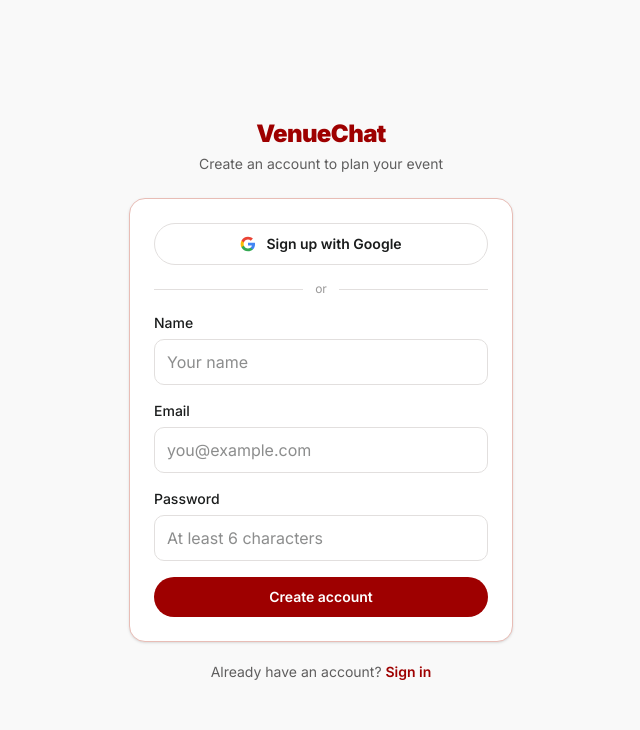
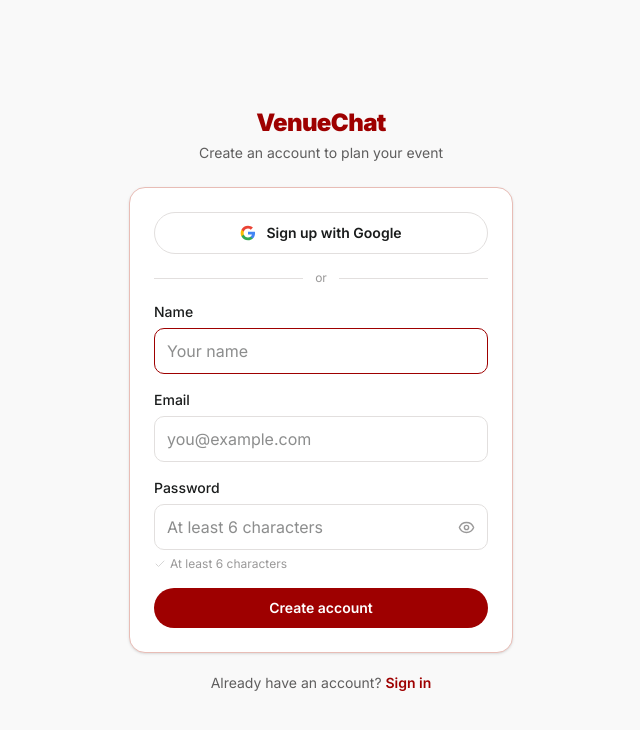
Before and after one commit to hongkongexpert/venuechat, a Next.js app: page /auth/sign-up in a window 1280 px wide. Shown: the top 730 px of the page, without its empty margins (319-959 px from the left). Built offline with nearby package versions, Linux system fonts and the light colour scheme.

Commit message:
feat: add password visibility toggle and improve form inputs in auth pages
Co-authored-by: Sheryar Shah <170553707+hongkongexpert@users.noreply.github.com>

```diff
--- a/app/auth/login/page.tsx
+++ b/app/auth/login/page.tsx
@@ -3,6 +3,7 @@
 import { useState } from "react"
 import Link from "next/link"
 import { useRouter } from "next/navigation"
+import { Eye, EyeOff } from "lucide-react"
 import { createClient } from "@/lib/supabase/client"
 import { Spinner } from "@/components/ui/spinner"
 import { GoogleButton } from "@/components/auth/google-button"
@@ -11,6 +12,7 @@ export default function LoginPage() {
   const router = useRouter()
   const [email, setEmail] = useState("")
   const [password, setPassword] = useState("")
+  const [showPassword, setShowPassword] = useState(false)
   const [error, setError] = useState<string | null>(null)
   const [loading, setLoading] = useState(false)
 
@@ -22,7 +24,11 @@ export default function LoginPage() {
     const { error } = await supabase.auth.signInWithPassword({ email, password })
     setLoading(false)
     if (error) {
-      setError(error.message)
+      setError(
+        error.message.toLowerCase().includes("invalid")
+          ? "That email or password doesn't look right. Please try again."
+          : error.message,
+      )
       return
     }
     router.push("/")
@@ -60,6 +66,8 @@ export default function LoginPage() {
               id="email"
               type="email"
               required
+              autoFocus
+              autoComplete="email"
               value={email}
               onChange={(e) => setEmail(e.target.value)}
               className="w-full rounded-lg border border-[#e2dfde] bg-white px-3 py-2.5 text-base outline-none focus:border-[#9e0000] transition-colors"
@@ -78,15 +86,26 @@ export default function LoginPage() {
                 Forgot password?
               </Link>
             </div>
+            <div className="relative">
               <input
                 id="password"
-              type="password"
+                type={showPassword ? "text" : "password"}
                 required
+                autoComplete="current-password"
                 value={password}
                 onChange={(e) => setPassword(e.target.value)}
-              className="w-full rounded-lg border border-[#e2dfde] bg-white px-3 py-2.5 text-base outline-none focus:border-[#9e0000] transition-colors"
+                className="w-full rounded-lg border border-[#e2dfde] bg-white px-3 py-2.5 pr-11 text-base outline-none focus:border-[#9e0000] transition-colors"
                 placeholder="••••••••"
               />
+              <button
+                type="button"
+                onClick={() => setShowPassword((v) => !v)}
+                aria-label={showPassword ? "Hide password" : "Show password"}
+                className="absolute right-2 top-1/2 -translate-y-1/2 flex h-7 w-7 items-center justify-center rounded-md text-[#9a9999] hover:text-[#5e3f3a] transition-colors"
+              >
+                {showPassword ? <EyeOff size={17} /> : <Eye size={17} />}
+              </button>
+            </div>
           </div>
 
           {error && (
--- a/app/auth/sign-up/page.tsx
+++ b/app/auth/sign-up/page.tsx
@@ -3,6 +3,7 @@
 import { useState } from "react"
 import Link from "next/link"
 import { useRouter } from "next/navigation"
+import { Eye, EyeOff, Check } from "lucide-react"
 import { createClient } from "@/lib/supabase/client"
 import { Spinner } from "@/components/ui/spinner"
 import { GoogleButton } from "@/components/auth/google-button"
@@ -12,6 +13,7 @@ export default function SignUpPage() {
   const [displayName, setDisplayName] = useState("")
   const [email, setEmail] = useState("")
   const [password, setPassword] = useState("")
+  const [showPassword, setShowPassword] = useState(false)
   const [error, setError] = useState<string | null>(null)
   const [loading, setLoading] = useState(false)
 
@@ -68,6 +70,8 @@ export default function SignUpPage() {
             <input
               id="name"
               type="text"
+              autoFocus
+              autoComplete="name"
               value={displayName}
               onChange={(e) => setDisplayName(e.target.value)}
               className="w-full rounded-lg border border-[#e2dfde] bg-white px-3 py-2.5 text-base outline-none focus:border-[#9e0000] transition-colors"
@@ -82,6 +86,7 @@ export default function SignUpPage() {
               id="email"
               type="email"
               required
+              autoComplete="email"
               value={email}
               onChange={(e) => setEmail(e.target.value)}
               className="w-full rounded-lg border border-[#e2dfde] bg-white px-3 py-2.5 text-base outline-none focus:border-[#9e0000] transition-colors"
@@ -92,16 +97,35 @@ export default function SignUpPage() {
             <label htmlFor="password" className="text-sm font-medium text-[#1a1c1c]">
               Password
             </label>
+            <div className="relative">
               <input
                 id="password"
-              type="password"
+                type={showPassword ? "text" : "password"}
                 required
                 minLength={6}
+                autoComplete="new-password"
                 value={password}
                 onChange={(e) => setPassword(e.target.value)}
-              className="w-full rounded-lg border border-[#e2dfde] bg-white px-3 py-2.5 text-base outline-none focus:border-[#9e0000] transition-colors"
+                className="w-full rounded-lg border border-[#e2dfde] bg-white px-3 py-2.5 pr-11 text-base outline-none focus:border-[#9e0000] transition-colors"
                 placeholder="At least 6 characters"
               />
+              <button
+                type="button"
+                onClick={() => setShowPassword((v) => !v)}
+                aria-label={showPassword ? "Hide password" : "Show password"}
+                className="absolute right-2 top-1/2 -translate-y-1/2 flex h-7 w-7 items-center justify-center rounded-md text-[#9a9999] hover:text-[#5e3f3a] transition-colors"
+              >
+                {showPassword ? <EyeOff size={17} /> : <Eye size={17} />}
+              </button>
+            </div>
+            <p
+              className={`flex items-center gap-1 text-xs transition-colors ${
+                password.length >= 6 ? "text-[#3f8f4f]" : "text-[#9a9999]"
+              }`}
+            >
+              <Check size={12} className={password.length >= 6 ? "opacity-100" : "opacity-40"} />
+              At least 6 characters
+            </p>
           </div>
 
           {error && (
--- a/components/venue-chat/top-app-bar.tsx
+++ b/components/venue-chat/top-app-bar.tsx
@@ -1,6 +1,7 @@
 "use client"
 
 import { Menu, User, LogIn } from "lucide-react"
+import Link from "next/link"
 import { useApp } from "./app-context"
 
 interface TopAppBarProps {
@@ -37,6 +38,17 @@ export function TopAppBar({ onMenuClick }: TopAppBarProps) {
             <LogIn size={15} />
           )}
         </button>
+
+        {/* Right: Desktop sign-in pill (logged out only) */}
+        {!user && (
+          <Link
+            href="/auth/login"
+            className="pointer-events-auto ml-auto hidden md:inline-flex items-center gap-1.5 rounded-full bg-[#9e0000] px-4 py-2 text-sm font-semibold text-white shadow-sm hover:opacity-90 transition-opacity"
+          >
+            <LogIn size={15} />
+            Sign in
+          </Link>
+        )}
       </div>
     </header>
   )
--- a/components/venue-chat/welcome-screen.tsx
+++ b/components/venue-chat/welcome-screen.tsx
@@ -1,10 +1,16 @@
+"use client"
+
+import Link from "next/link"
+import { Bookmark, MessageSquare, ArrowRight } from "lucide-react"
 import { TrendingSection } from "./trending-section"
+import { useApp } from "./app-context"
 
 interface WelcomeScreenProps {
   onSearch?: (query: string) => void
 }
 
 export function WelcomeScreen({ onSearch }: WelcomeScreenProps) {
+  const { user, loadingUser } = useApp()
   return (
     <div className="flex flex-col gap-8 pt-16 md:pt-20 pb-2 w-full">
       {/* Centered logo mark */}
@@ -88,6 +94,48 @@ export function WelcomeScreen({ onSearch }: WelcomeScreenProps) {
       <div className="mt-2 md:hidden">
         <TrendingSection variant="scroll" onSelect={onSearch} />
       </div>
+
+      {/* Guest sign-in nudge */}
+      {!loadingUser && !user && (
+        <div className="mt-2 rounded-2xl border border-[#e8bdb6] bg-white p-5 md:p-6">
+          <div className="flex flex-col gap-4 md:flex-row md:items-center md:justify-between">
+            <div className="flex flex-col gap-1.5">
+              <h2 className="text-base font-semibold text-[#1a1c1c]">
+                Save venues & track your enquiries
+              </h2>
+              <p className="text-sm text-[#5e3f3a] leading-relaxed max-w-md">
+                Create a free account to bookmark spaces, revisit past searches,
+                and keep every enquiry in one place.
+              </p>
+              <div className="mt-1 flex flex-wrap gap-x-5 gap-y-1.5">
+                <span className="flex items-center gap-1.5 text-xs font-medium text-[#926e69]">
+                  <Bookmark size={13} className="text-[#9e0000]" />
+                  Save favourites
+                </span>
+                <span className="flex items-center gap-1.5 text-xs font-medium text-[#926e69]">
+                  <MessageSquare size={13} className="text-[#9e0000]" />
+                  Chat history
+                </span>
+              </div>
+            </div>
+            <div className="flex shrink-0 gap-2">
+              <Link
+                href="/auth/sign-up"
+                className="inline-flex items-center gap-1.5 rounded-full bg-[#9e0000] px-5 py-2.5 text-sm font-semibold text-white hover:opacity-90 transition-opacity"
+              >
+                Sign up free
+                <ArrowRight size={15} />
+              </Link>
+              <Link
+                href="/auth/login"
+                className="inline-flex items-center rounded-full border border-[#e8bdb6] bg-white px-5 py-2.5 text-sm font-semibold text-[#9e0000] hover:bg-[#fdecea] transition-colors"
+              >
+                Sign in
+              </Link>
+            </div>
+          </div>
+        </div>
+      )}
     </div>
   )
 }
```
Also changed, not shown: 1 other file (tests, documents, lock files or other folders). Lines whose indentation alone changed are shown as unchanged.
